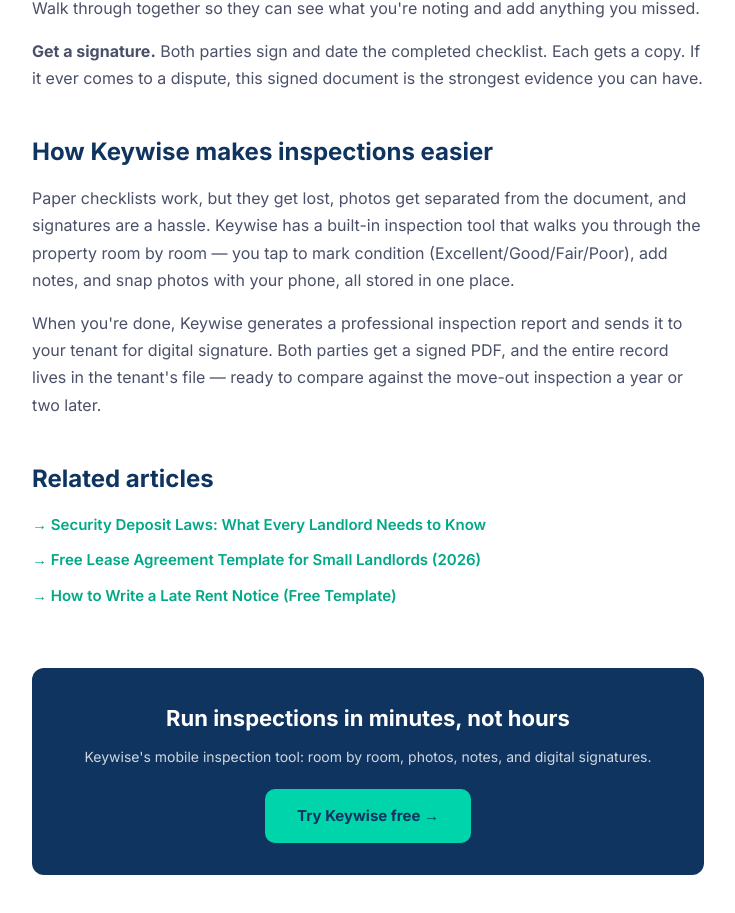
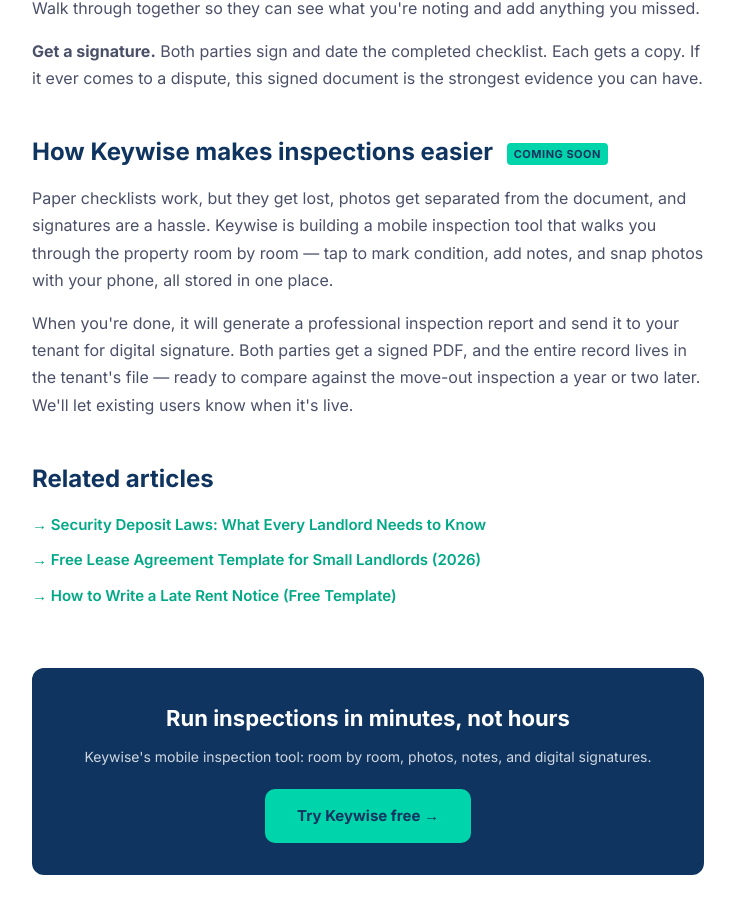
Before and after one commit to keywise-app/keywise, a Next.js app: page /blog/move-in-inspection-checklist in a window 1280 px wide. Shown: the part 2194-3107 px from the top of the page, without its empty margins (272-1007 px from the left). Built offline with nearby package versions, Linux system fonts and the light colour scheme.

Commit message:
caveat built-in inspection tool claim with "Coming soon" badge and future tense copy

```diff
--- a/app/blog/move-in-inspection-checklist/page.tsx
+++ b/app/blog/move-in-inspection-checklist/page.tsx
@@ -133,12 +133,15 @@
           <strong>Get a signature.</strong> Both parties sign and date the completed checklist. Each gets a copy. If it ever comes to a dispute, this signed document is the strongest evidence you can have.
         </p>
 
-        <h2 style={{ fontSize: 24, fontWeight: 700, color: N, marginTop: 40, marginBottom: 12 }}>How Keywise makes inspections easier</h2>
+        <h2 style={{ fontSize: 24, fontWeight: 700, color: N, marginTop: 40, marginBottom: 12 }}>
+          How Keywise makes inspections easier{' '}
+          <span style={{ display: 'inline-block', fontSize: 11, fontWeight: 700, letterSpacing: '0.5px', textTransform: 'uppercase', background: TEAL, color: N, borderRadius: 4, padding: '2px 7px', verticalAlign: 'middle', marginLeft: 8 }}>Coming soon</span>
+        </h2>
         <p style={{ fontSize: 16, color: INK_MID, marginBottom: 16 }}>
-          Paper checklists work, but they get lost, photos get separated from the document, and signatures are a hassle. Keywise has a built-in inspection tool that walks you through the property room by room — you tap to mark condition (Excellent/Good/Fair/Poor), add notes, and snap photos with your phone, all stored in one place.
+          Paper checklists work, but they get lost, photos get separated from the document, and signatures are a hassle. Keywise is building a mobile inspection tool that walks you through the property room by room — tap to mark condition, add notes, and snap photos with your phone, all stored in one place.
         </p>
         <p style={{ fontSize: 16, color: INK_MID, marginBottom: 16 }}>
-          When you're done, Keywise generates a professional inspection report and sends it to your tenant for digital signature. Both parties get a signed PDF, and the entire record lives in the tenant's file — ready to compare against the move-out inspection a year or two later.
+          When you're done, it will generate a professional inspection report and send it to your tenant for digital signature. Both parties get a signed PDF, and the entire record lives in the tenant's file — ready to compare against the move-out inspection a year or two later. We'll let existing users know when it's live.
         </p>
 
         <h2 style={{ fontSize: 24, fontWeight: 700, color: N, marginTop: 40, marginBottom: 12 }}>Related articles</h2>
```
